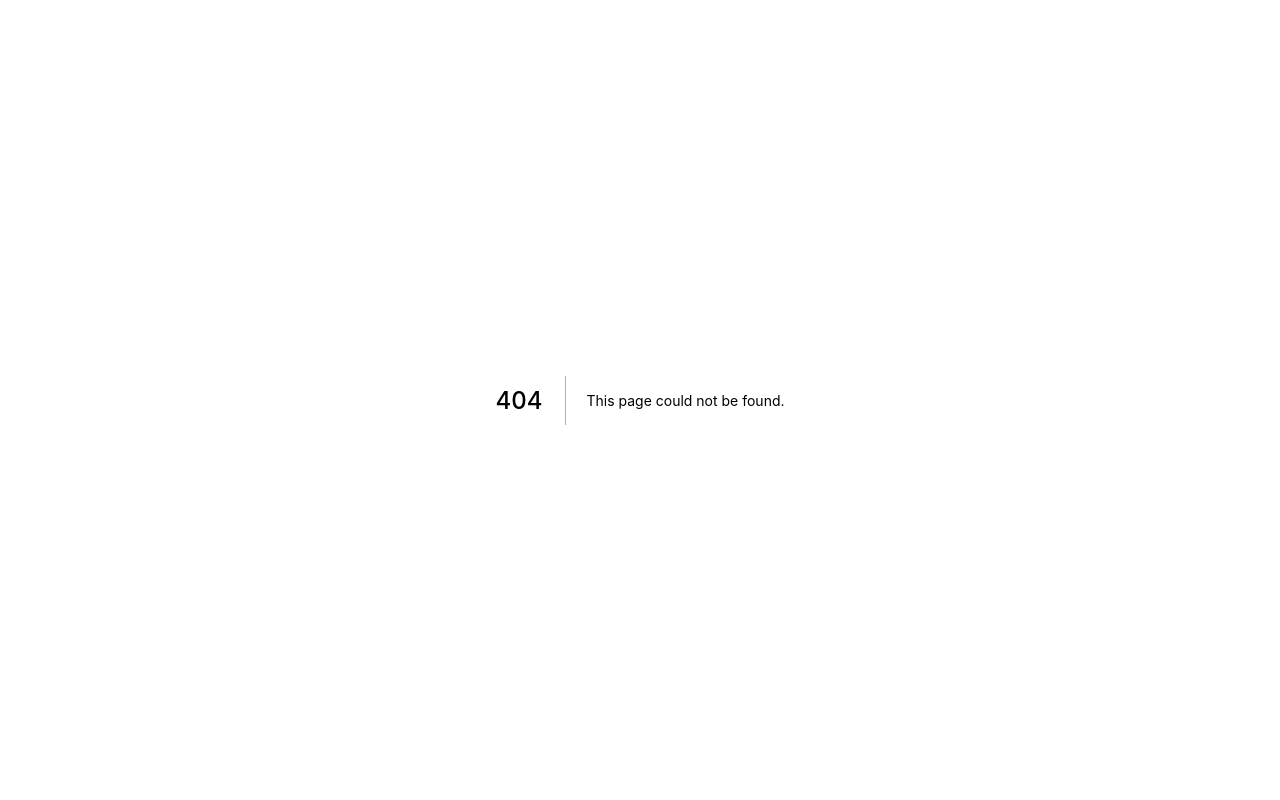
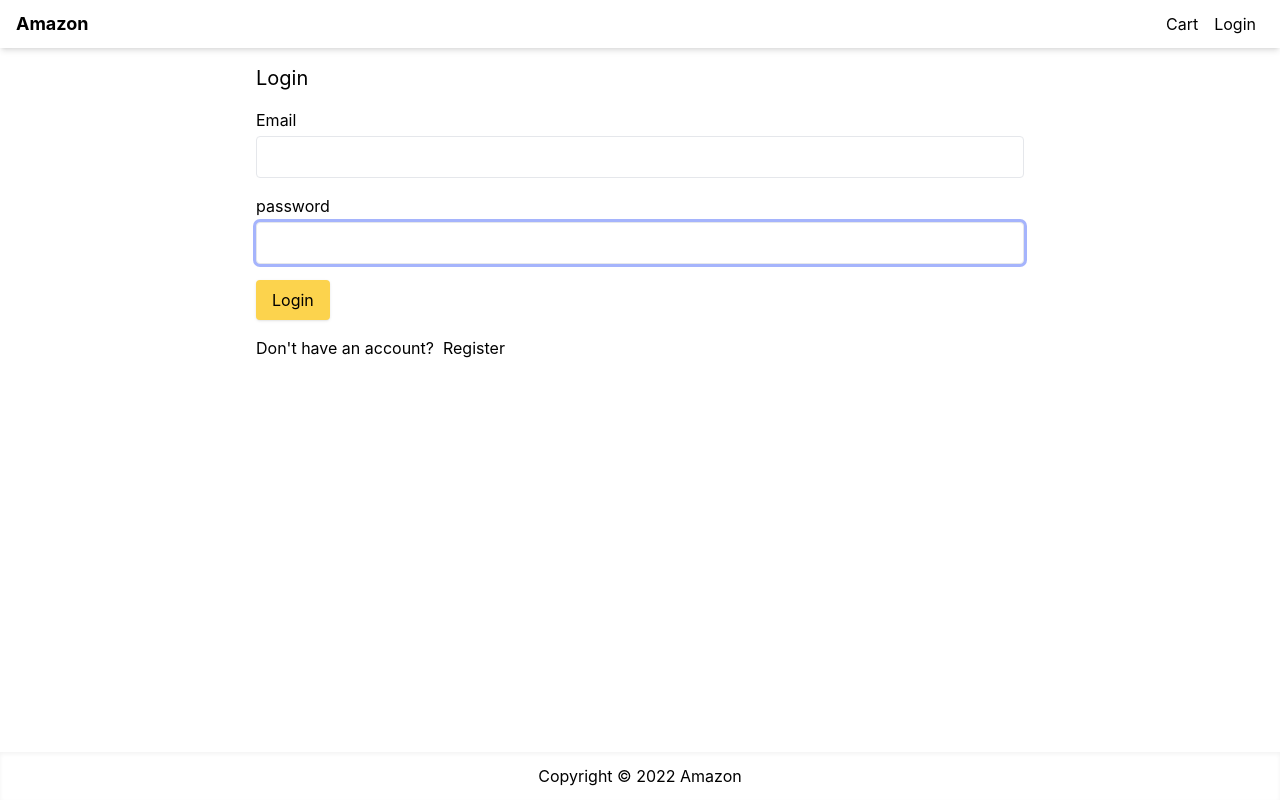
Before and after one commit to yousefwahba/amazon-clone, a Next.js app: page /login in a window 1280 px wide. Before the commit this address had no page. Built offline with nearby package versions, Linux system fonts and the light colour scheme.

Commit message:
create login page with validations

```diff
--- a/package.json
+++ b/package.json
@@ -14,7 +14,8 @@
     "js-cookie": "^3.0.1",
     "next": "12.2.3",
     "react": "18.2.0",
-    "react-dom": "18.2.0"
+    "react-dom": "18.2.0",
+    "react-hook-form": "^7.34.1"
   },
   "devDependencies": {
     "autoprefixer": "^10.4.8",
--- a/pages/cart.js
+++ b/pages/cart.js
@@ -93,7 +93,7 @@
               <li>
                 <button
                   className="primary-button w-full"
-                  onClick={() => router.push('/shipping')}
+                  onClick={() => router.push('login?redirect=/shipping')}
                 >
                   Check Out
                 </button>
--- /dev/null
+++ b/pages/login.js
@@ -0,0 +1,66 @@
+import Link from 'next/link';
+import React from 'react';
+import Layout from '../components/Layout';
+import { useForm } from 'react-hook-form';
+const LoginScreen = () => {
+  const {
+    handleSubmit,
+    register,
+    formState: { errors },
+  } = useForm();
+  const submitHandler = ({ email, password }) => {};
+  return (
+    <Layout title="Login">
+      <form
+        className="mx-auto max-w-screen-md"
+        onSubmit={handleSubmit(submitHandler)}
+      >
+        <h1 className="mb-4 text-xl">Login</h1>
+        <div className="mb-4">
+          <label htmlFor="email">Email</label>
+          <input
+            type="email"
+            {...register('email', {
+              required: 'Please enter email',
+              pattern: {
+                value: /^[a-zA-Z0-9_.+-]+@[a-zA-Z0-9-]+.[a-zA-Z0-9-.]+$/i,
+                message: 'Please enter valid email',
+              },
+            })}
+            className="w-full mt-1"
+            id="email"
+            autoFocus
+          />
+          {errors.email && (
+            <div className="text-red-500">{errors.email.message}</div>
+          )}
+        </div>
+        <div className="mb-4">
+          <label htmlFor="password">password</label>
+          <input
+            type="password"
+            {...register('password', {
+              required: 'Please enter password',
+              minLength: { value: 6, message: 'password is more than 5 chars' },
+            })}
+            className="w-full mt-1"
+            id="password"
+            autoFocus
+          />
+          {errors.password && (
+            <div className="text-red-500 ">{errors.password.message}</div>
+          )}
+        </div>
+        <div className="mb-4">
+          <button className="primary-button">Login</button>
+        </div>
+        <div className="mb-4">
+          Don&apos;t have an account? &nbsp;
+          <Link href="register">Register</Link>
+        </div>
+      </form>
+    </Layout>
+  );
+};
+
+export default LoginScreen;
--- a/styles/globals.css
+++ b/styles/globals.css
@@ -26,3 +26,9 @@
 .primary-button {
   @apply rounded bg-amber-300 py-2 px-4 shadow outline-none hover:bg-amber-400  active:bg-amber-500;
 }
+
+input,
+select,
+textarea {
+  @apply rounded border p-2 outline-none ring-indigo-300 focus:ring;
+}
```
Also changed, not shown: 2 other files (tests, documents, lock files or other folders).
